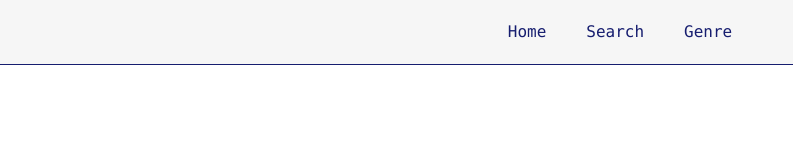
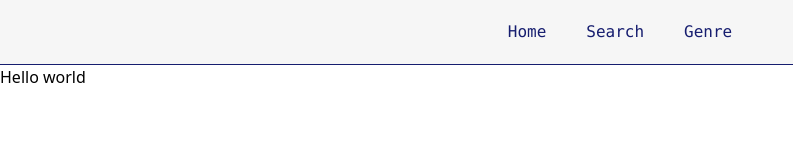
Before and after one commit to AhmadSaman/MM-Project, a React (Create React App) app: page /Genre in a window 1280 px wide. Shown: the top 160 px of the page, without its empty margins (0-793 px from the left). Built offline with nearby package versions, Linux system fonts and the light colour scheme.

Commit message:
Genre page

```diff
--- a/src/App.js
+++ b/src/App.js
@@ -5,6 +5,7 @@ import Page404 from "./pages/Page404";
 import Detail from "./pages/Detail";
 import Search from "./pages/Search";
 import { BrowserRouter as Router, Route, Switch } from "react-router-dom";
+import Genre from "./pages/Genre";
 
 function App() {
 	return (
@@ -15,14 +16,15 @@ function App() {
 					<Route exact path="/">
 						<Home />
 					</Route>
-					<Route path="/error">
-						<Page404 />
-					</Route>
+
 					<Route path="/Detail/:id">
 						<Detail />
 					</Route>
 					<Route path="/Search">
 						<Search />
+					</Route>
+					<Route path="/Genre">
+						<Genre />
 					</Route>
 				</Switch>
 			</div>
--- a/src/components/Navbar.js
+++ b/src/components/Navbar.js
@@ -10,10 +10,10 @@ function Navbar() {
 					<Link to="/Search">Search</Link>
 				</li>
 				<li className="hover:text-third transform transition duration-200 hover:scale-110 ">
-					<Link to="/Error">Genre</Link>
+					<Link to="/Genre">Genre</Link>
 				</li>
 				<li className="hover:text-third transform transition duration-200 hover:scale-110 ">
-					<Link to="/Error"></Link>
+					<Link to="/"></Link>
 				</li>
 			</ul>
 		</div>
--- /dev/null
+++ b/src/pages/Genre.js
@@ -0,0 +1,5 @@
+const Genre = () => {
+	return <h1>Hello world</h1>;
+};
+
+export default Genre;
```
